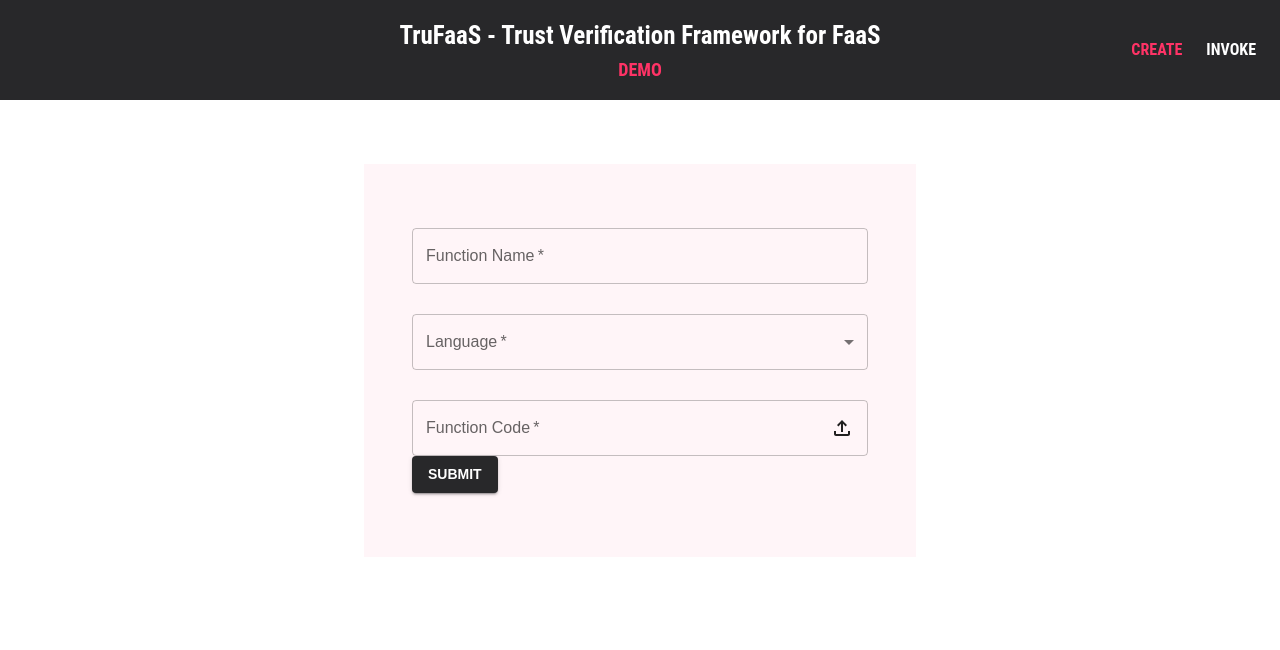
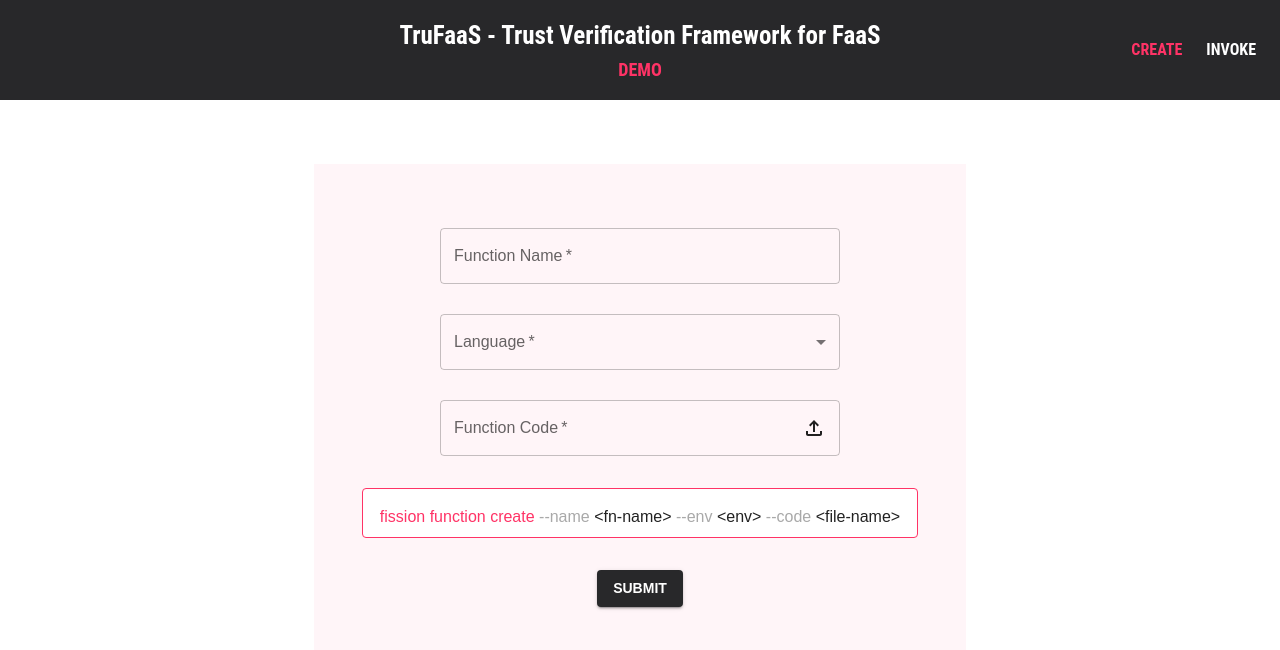
Before and after one commit to TruFaaS/TruFaaS-Demo-App, a React (Vite) app: page /create in a window 1280 px wide. Shown: the top 650 px of the page. Built offline with nearby package versions, Linux system fonts and the light colour scheme.

Commit message:
cmd card added

```diff
--- /dev/null
+++ b/src/components/CmdCard.jsx
@@ -0,0 +1,36 @@
+import Box from "@mui/material/Box";
+import Card from "@mui/material/Card";
+import CardContent from "@mui/material/CardContent";
+import Typography from "@mui/material/Typography";
+import PropTypes from "prop-types";
+
+export default function CmdCard({ fnName, env, code }) {
+  const functionName = fnName || "<fn-name>";
+  const environment = env || "<env>";
+  const codeValue = code || "<file-name>";
+
+  return (
+    <Box sx={{ mt: 4, mb: 4 }}>
+      <Card
+        variant="outlined"
+        style={{ height: "50px", borderColor: "#ff3366" }}
+      >
+        <CardContent style={{ textAlign: "center" }}>
+          <Typography variant="body1">
+            <span style={{ color: "#ff3366" }}>fission function create</span>{" "}
+            <span style={{ color: "#A9A9A9" }}>--name </span>
+            {functionName} <span style={{ color: "#A9A9A9" }}>--env </span>{" "}
+            {environment} <span style={{ color: "#A9A9A9" }}>--code </span>{" "}
+            {codeValue}
+          </Typography>
+        </CardContent>
+      </Card>
+    </Box>
+  );
+}
+
+CmdCard.propTypes = {
+  fnName: PropTypes.string.isRequired,
+  env: PropTypes.string.isRequired,
+  code: PropTypes.string.isRequired,
+};
--- a/src/components/FileUploadTextField.jsx
+++ b/src/components/FileUploadTextField.jsx
@@ -29,13 +29,12 @@
 
       <label htmlFor="file-upload">
         <TextField
-          sx={{ mt: "30px" }}
+          sx={{ mt: "30px", minWidth: "400px" }}
           name="code"
           label="Function Code"
           variant="outlined"
           color="secondary"
           required
-          fullWidth
           type="text"
           onMouseDown={handleFileUpload}
           value={selectedFileName}
--- a/src/components/FormBox.jsx
+++ b/src/components/FormBox.jsx
@@ -12,7 +12,12 @@
         backgroundRepeat: "no-repeat",
       }}
     >
-      <Container maxWidth="sm">
+      <Container
+        // maxWidth="sm"
+        sx={{
+          width: "700px",
+        }}
+      >
         <Box sx={{ mt: 8, mb: 12 }}>
           <Paper
             background="light"
--- a/src/components/Paper.jsx
+++ b/src/components/Paper.jsx
@@ -9,6 +9,10 @@
   ...(padding && {
     padding: theme.spacing(1),
   }),
+  display: "flex",
+  justifyContent: "center",
+  alignItems: "center",
+  textAlign: "center",
 }));
 
 function Paper(props) {
--- a/src/pages/Create.jsx
+++ b/src/pages/Create.jsx
@@ -23,6 +23,7 @@
   } = useForm();
 
   const [lang, setLang] = useState("");
+  const [fnName, setFnName] = useState("");
   const [uploadedFile, setUploadedFile] = useState(null);
 
   const handleFileUpload = (file) => {
@@ -31,6 +32,10 @@
 
   const handleLangSelection = (event) => {
     setLang(event.target.value);
+  };
+
+  const updateFnName = (event) => {
+    setFnName(event.target.value);
   };
 
   const onSubmit = (data) => {
@@ -54,10 +59,15 @@
             variant="outlined"
             color="secondary"
             required
-            fullWidth
+            sx={{ minWidth: "400px" }}
+            onChange={updateFnName}
           />
           {errors.fnName && <FormValidationMsg msg={errors.fnName.message} />}
-          <FormControl required fullWidth sx={{ mt: "30px" }} color="secondary">
+          <FormControl
+            required
+            sx={{ mt: "30px", minWidth: "400px" }}
+            color="secondary"
+          >
             <InputLabel id="select-lang-label">Language</InputLabel>
             <Select
               labelId="select-lang-label"
@@ -71,8 +81,10 @@
               <MenuItem value={"node"}>JavaScript</MenuItem>
             </Select>
           </FormControl>
-          {/* get file upload working */}
+
           <FileUploadTextField onFileUpload={handleFileUpload} />
+
+          <CmdCard fnName={fnName} env={lang} code={uploadedFile?.name} />
           <Button type="submit" variant="contained" color="primary">
             Submit
           </Button>
```
